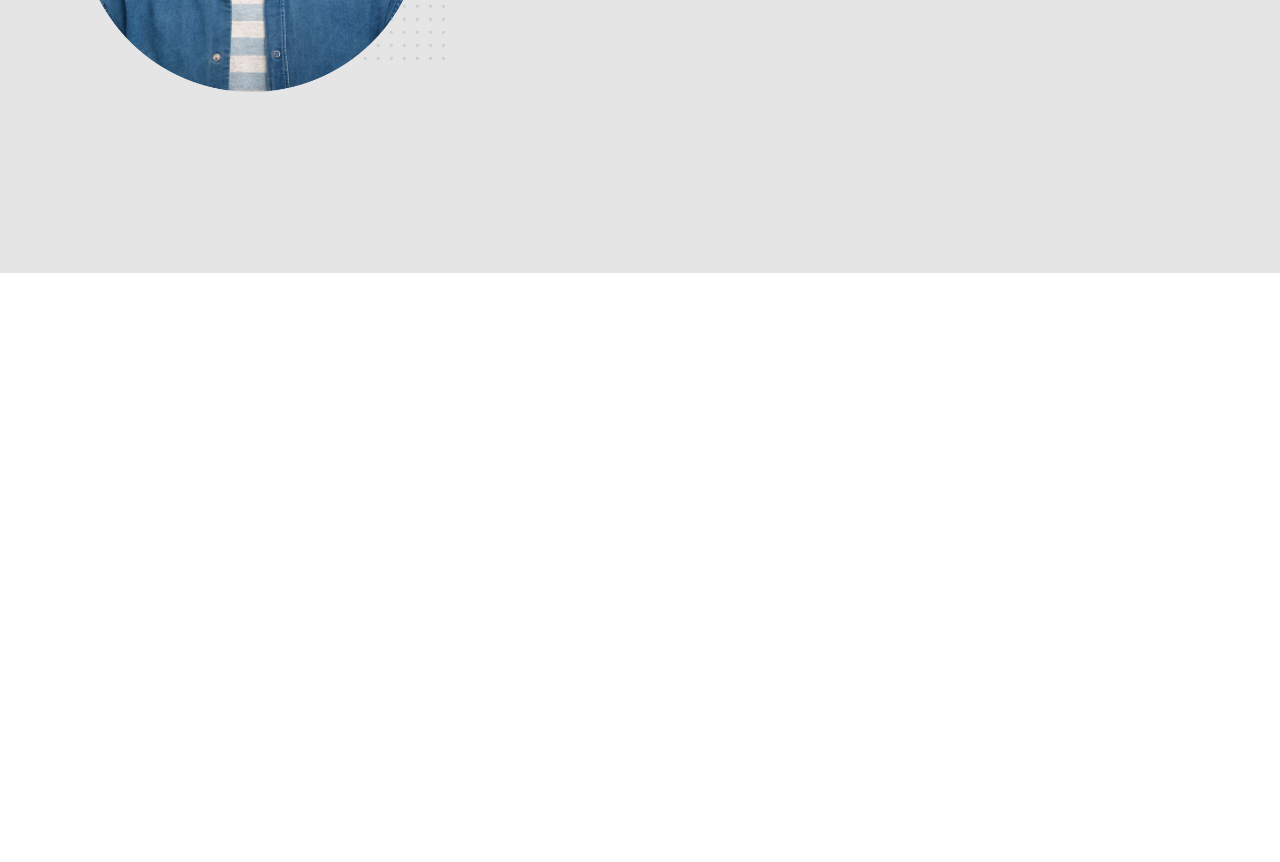
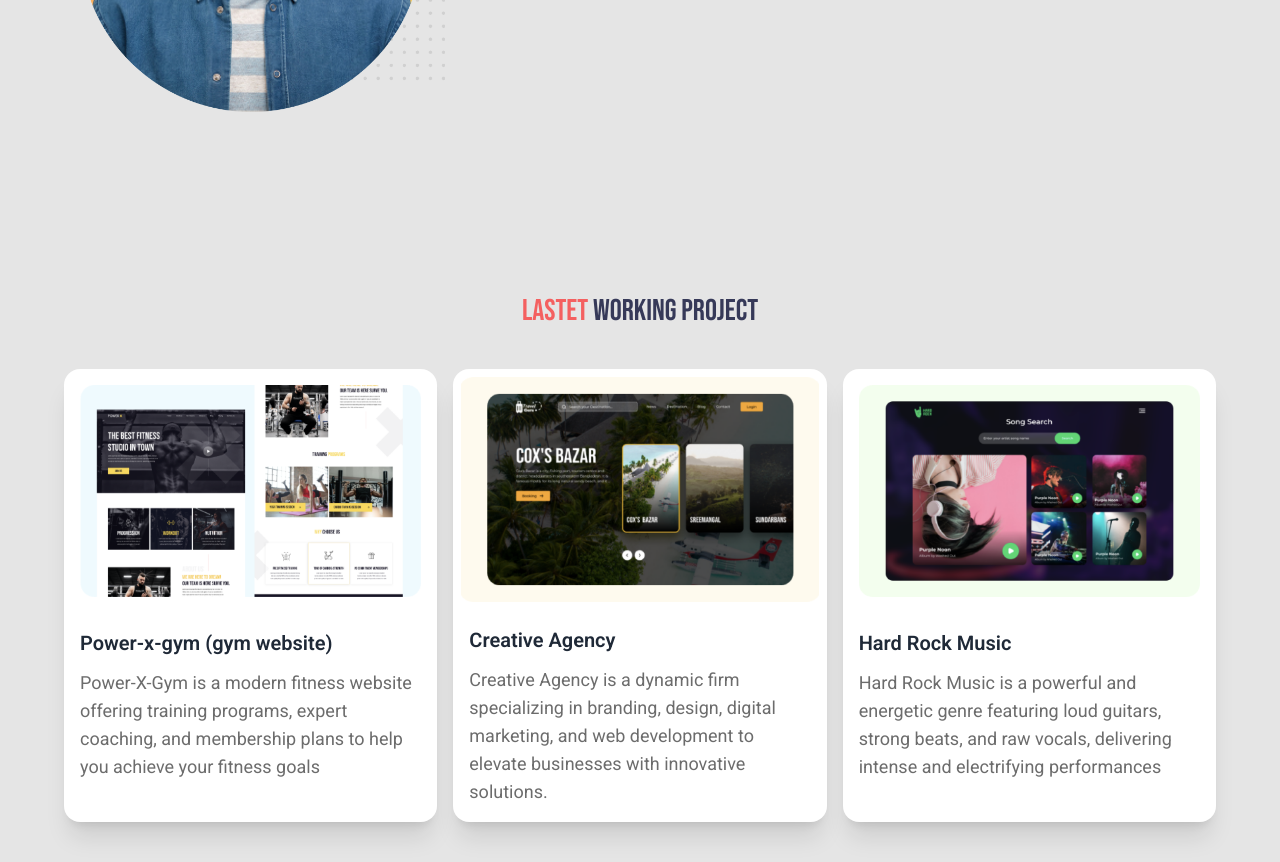
Before and after one commit to ChibgatullahMinhaz/personal-Website, a plain HTML site: page index.html in a window 1280 px wide. Shown: the part 1383-2245 px from the top of the page. Before the commit the page ends 1656 px from the top, so only its background shows below. Drawn offline with nearby package versions, Linux system fonts and the light colour scheme.

Commit message:
added letes work section

```diff
--- a/index.html
+++ b/index.html
@@ -23,7 +23,7 @@
             </ul>
         </nav>
 <!-- hero section -->
-        <div class="hero  min-h-screen">
+        <div class="hero  min-h-screen mt-5">
             <div class="hero-content flex-col lg:flex-row lg:gap-44">
 
               <div>
@@ -60,6 +60,54 @@
             </div>
           </div>
     </header>
+
+    <!-- main section  -->
+     <main>
+
+       <section class="lg:px-16 px-4">
+        <h1 class="text-center absens text-[#363958] text-3xl "> <span class="text-[#F46060]">LASTET</span>  WORKING PROJECT</h1>
+        <div class="container lg:py-10 grid grid-cols-1 lg:grid-cols-3 gap-4">
+
+            <div class="card card-compact bg-base-100  shadow-xl">
+                <figure>
+                  <img
+                    src="images/image 4.png"
+                    alt="Power-x-gym (gym website)" class="p-4" />
+                </figure>
+                <div class="card-body">
+                  <h2 class="card-title">Power-x-gym (gym website)</h2>
+                  <p class="text-[#6C6C6C] text-lg">Power-X-Gym is a modern fitness website offering training programs, expert coaching, and membership plans to help you achieve your fitness goals</p>
+                </div>
+              </div>
+
+
+            <div class="card card-compact bg-base-100  shadow-xl">
+                <figure>
+                  <img
+                    src="images/image 5.png"
+                    alt="Creative Agency" class="p-2" />
+                </figure>
+                <div class="card-body">
+                  <h2 class="card-title">Creative Agency</h2>
+                  <p class="text-[#6C6C6C] text-lg">Creative Agency is a dynamic firm specializing in branding, design, digital marketing, and web development to elevate businesses with innovative solutions.</p>
+                </div>
+              </div>
+
+            <div class="card card-compact bg-base-100  shadow-xl">
+                <figure>
+                  <img
+                    src="images/image 8.png"
+                    alt="Hard Rock Music" class="p-4" />
+                </figure>
+                <div class="card-body">
+                  <h2 class="card-title">Hard Rock Music</h2>
+                  <p class="text-[#6C6C6C] text-lg">Hard Rock Music is a powerful and energetic genre featuring loud guitars, strong beats, and raw vocals, delivering intense and electrifying performances</p>
+                </div>
+              </div>
+
+        </div>
+       </section>
+     </main>
 </body>
 
 </html>
```
